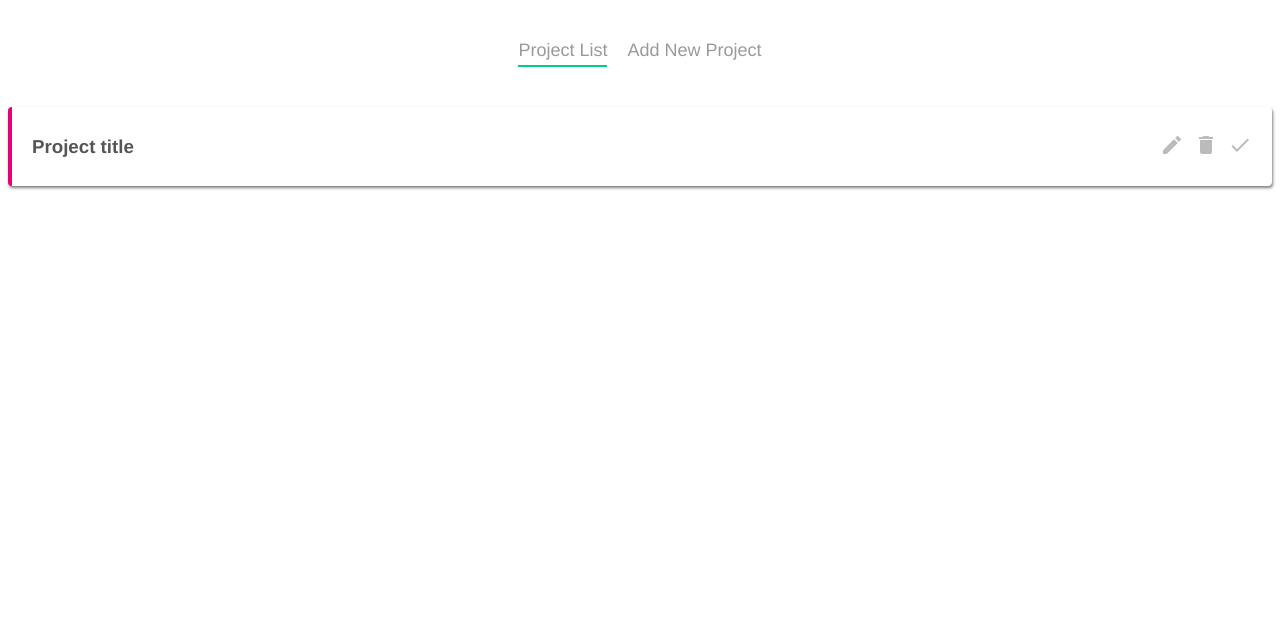
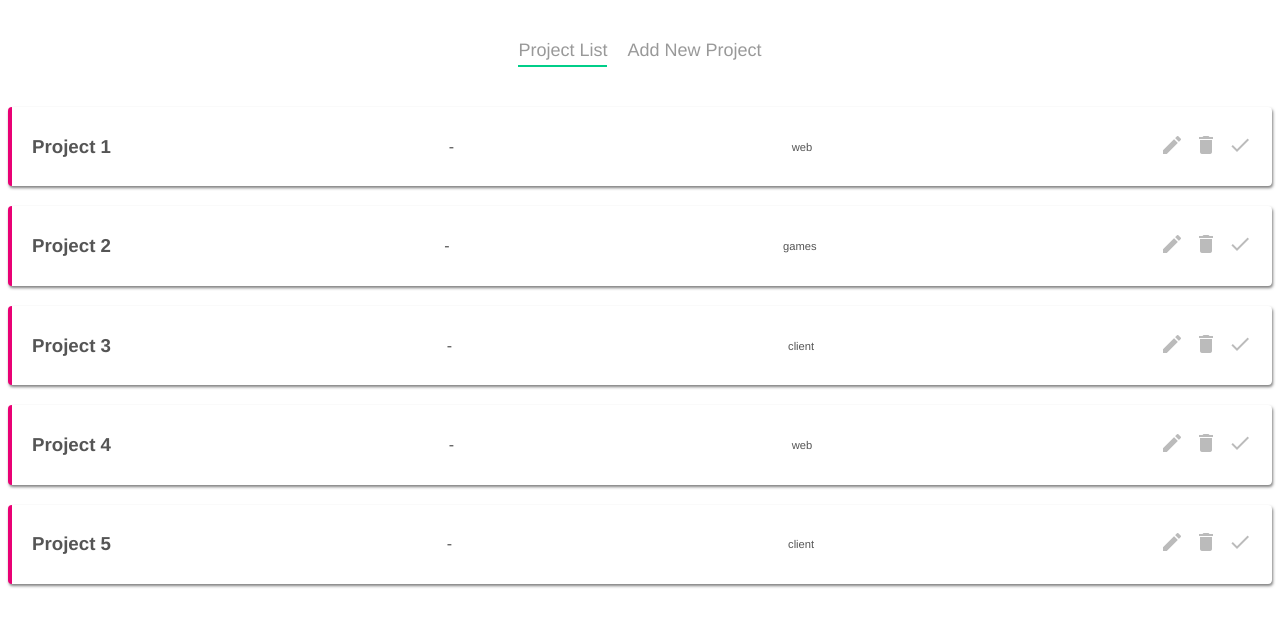
Before and after one commit to ArtificialNeuralIntelligence/col-of-vue-apps, a Vue app: page / in a window 1280 px wide. Shown: the top 626 px of the page. Built offline with nearby package versions, Linux system fonts and the light colour scheme; data requests are answered from the project's data file.

Commit message:
Project Done functionalities
Added: package.json axios included
  -- data/db.json added for mock server
Modified: ProjectCard.vue & ProjectList.vue

```diff
--- /dev/null
+++ b/data/db.json
@@ -0,0 +1,39 @@
+{
+  "projects": [
+    {
+      "id": 1,
+      "title": "Project 1",
+      "description": "Project 1 description",
+      "projectType": "web",
+      "completed": false
+    },
+    {
+      "id": 2,
+      "title": "Project 2",
+      "description": "Project 2 description",
+      "projectType": "games",
+      "completed": false
+    },
+    {
+      "id": 3,
+      "title": "Project 3",
+      "description": "Project 3 description",
+      "projectType": "client",
+      "completed": false
+    },
+    {
+      "id": 4,
+      "title": "Project 4",
+      "description": "Project 4 description",
+      "projectType": "web",
+      "completed": false
+    },
+    {
+      "id": 5,
+      "title": "Project 5",
+      "description": "Project 5 description",
+      "projectType": "client",
+      "completed": false
+    }
+  ]
+}
--- a/package.json
+++ b/package.json
@@ -8,6 +8,7 @@
     "lint": "vue-cli-service lint"
   },
   "dependencies": {
+    "axios": "^0.21.1",
     "core-js": "^3.6.5",
     "vue": "^3.0.0",
     "vue-router": "^4.0.0-0",
@@ -24,8 +25,8 @@
     "babel-eslint": "^10.1.0",
     "eslint": "^6.7.2",
     "eslint-config-prettier": "^8.3.0",
+    "eslint-plugin-import": "^2.20.2",
     "eslint-plugin-prettier": "^3.3.1",
-    "eslint-plugin-import": "^2.20.2",
     "eslint-plugin-vue": "^7.0.0",
     "prettier": "^2.2.1"
   }
--- a/src/components/ProjectCard.vue
+++ b/src/components/ProjectCard.vue
@@ -1,15 +1,24 @@
 <template>
-  <div class="project">
+  <div class="project" :class="project.completed ? 'complete' : ''">
     <div class="actions">
-      <h3 @click="showDesc = !showDesc">Project title</h3>
+      <h3 @click="showDesc = !showDesc">{{ project.title }}</h3>
+      - <small>{{ project.projectType }}</small>
       <div class="icons">
         <span class="material-icons">edit</span>
         <span class="material-icons">delete</span>
-        <span class="material-icons">done</span>
+        <span
+          v-if="project.completed"
+          class="material-icons"
+          @click="handledone(project.id)"
+          >cancel</span
+        >
+        <span v-else class="material-icons" @click="handledone(project.id)"
+          >done</span
+        >
       </div>
     </div>
     <div class="desc" v-show="showDesc">
-      <p>Project description</p>
+      <p>{{ project.description }}</p>
     </div>
   </div>
 </template>
@@ -17,10 +26,21 @@
 <script>
 export default {
   name: "ProjectCard",
+  props: {
+    project: {
+      type: Object,
+      required: true,
+    },
+  },
   data() {
     return {
       showDesc: false,
     };
+  },
+  methods: {
+    handledone(id) {
+      this.$emit("handledone", id);
+    },
   },
 };
 </script>
--- a/src/views/ProjectList.vue
+++ b/src/views/ProjectList.vue
@@ -1,14 +1,43 @@
 <template>
-  <project-card></project-card>
+  <project-card
+    v-for="project in projects"
+    :key="project.id"
+    :project="project"
+    @handledone="handledone"
+  >
+  </project-card>
 </template>
 
 <script>
 import ProjectCard from "@/components/ProjectCard.vue";
+import axios from "axios";
 export default {
   name: "ProjectList",
   components: {
     ProjectCard,
   },
+  data() {
+    return {
+      projects: [],
+    };
+  },
+  created() {
+    axios
+      .get("http://localhost:3000/projects")
+      .then((res) => (this.projects = res.data))
+      .catch((err) => console.log(err));
+  },
+  methods: {
+    handledone(id) {
+      const project = this.projects.filter((p) => p.id === id);
+      project[0].completed = !project[0].completed;
+      axios
+        .patch(`http://localhost:3000/projects/${id}`, {
+          completed: project[0].completed,
+        })
+        .catch((err) => console.log(err));
+    },
+  },
 };
 </script>
 
```
Also changed, not shown: 1 other file (tests, documents, lock files or other folders).
